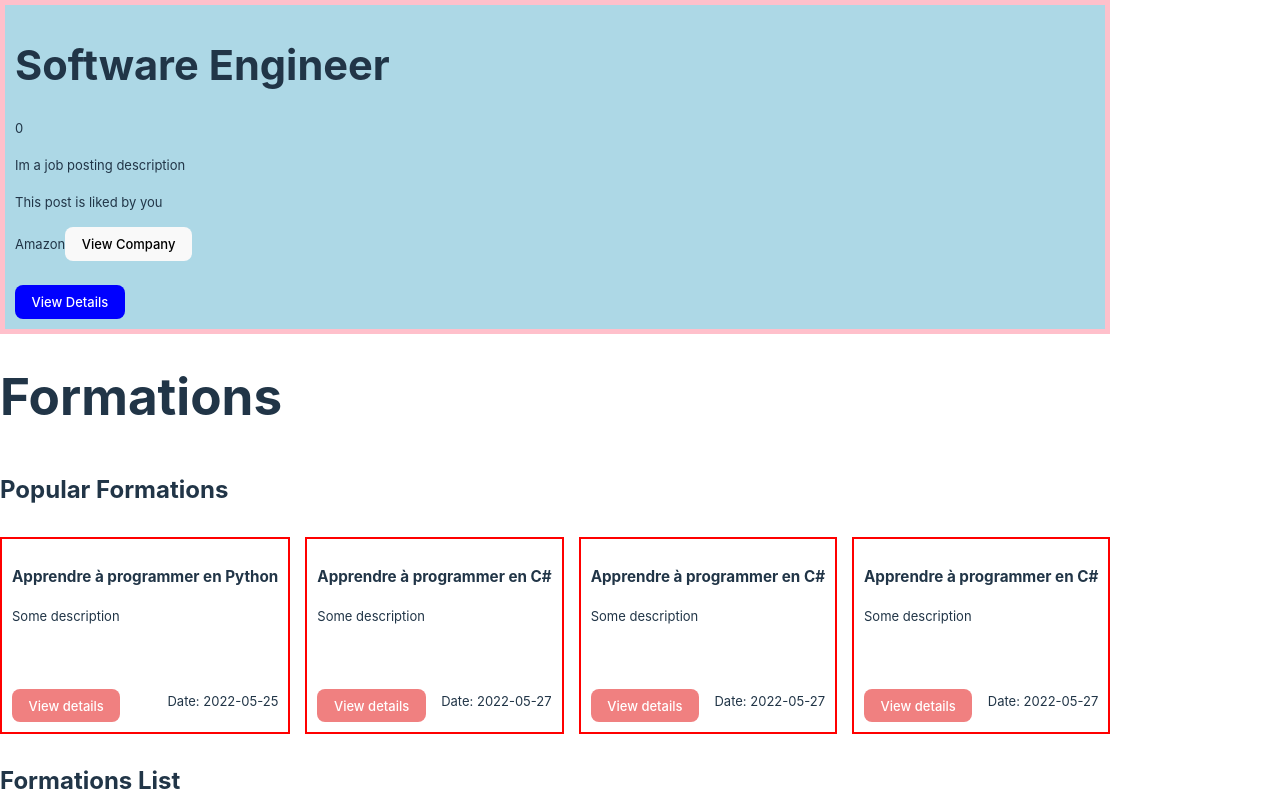
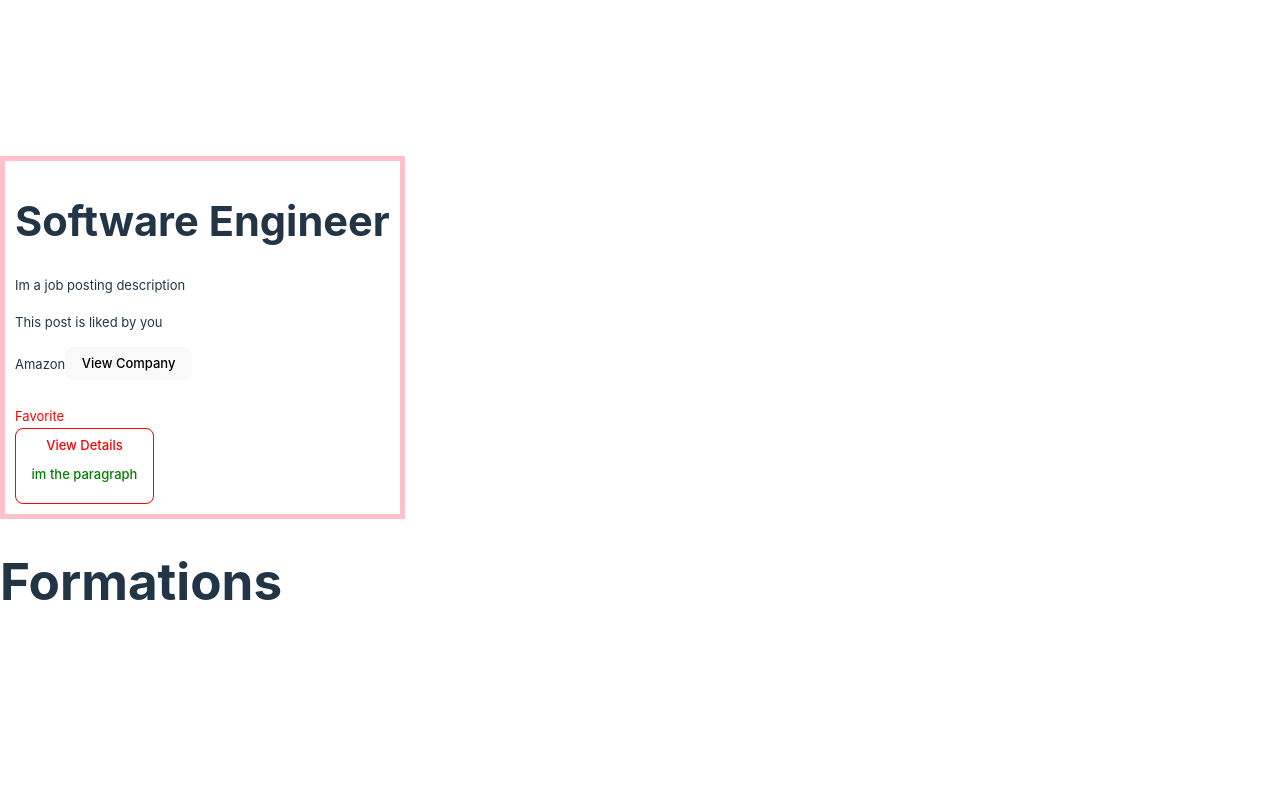
Before and after one commit to killuox/react-frame, a React (Vite) app: page / in a window 1280 px wide. Shown: the top 800 px of the page. Built offline with nearby package versions, Linux system fonts and the light colour scheme.

Commit message:
Fix css merge and add lodash

```diff
--- a/package.json
+++ b/package.json
@@ -10,10 +10,12 @@
   },
   "dependencies": {
     "@stitches/react": "^1.2.8",
+    "lodash": "^4.17.21",
     "react": "^18.2.0",
     "react-dom": "^18.2.0"
   },
   "devDependencies": {
+    "@types/lodash": "^4.14.186",
     "@types/node": "^18.11.4",
     "@types/react": "^18.0.17",
     "@types/react-dom": "^18.0.6",
--- a/src/App.tsx
+++ b/src/App.tsx
@@ -10,7 +10,7 @@ function App() {
                 title='Software Engineer'
                 description="Im a job posting description"
                 company="Amazon"
-                disableFavorite={true}
+                disableFavorite={false}
                 // renderer={NewJobPostingRenderer}
                 onCompanyClick={() => {
                     console.log('on company click');
@@ -19,17 +19,19 @@ function App() {
                     border: '5px solid pink',
                     '&:hover': {
                         backgroundColor: 'lightblue',
+                        "& p": {
+                            color: 'white'
+                        }
                     },
                     '.view-btn': {
-                        color: 'white',
+                        border: '1px solid red',
+                        backgroundColor: 'white',
                     },
                 }}
             />
             <div style={{ display: 'flex', flexDirection: "column" }}>
-
                 <h1>Formations</h1>
-                <Formations />
-
+                {/* <Formations />          */}
             </div>
         </div>
     );
--- a/src/components/JobPosting/features/favorite/withFavorite.tsx
+++ b/src/components/JobPosting/features/favorite/withFavorite.tsx
@@ -1,6 +1,7 @@
 import { ComponentType, useState } from 'react';
 import FavoriteRender from './FavoriteRender';
 import { JobPostingFavoriteType } from '../../types';
+import { mergeCss } from '../../../utils/css';
 
 export function withFavorite<T extends JobPostingFavoriteType>(Component: ComponentType<T>) {
     return (hocProps: T) => {
@@ -19,13 +20,11 @@ export function withFavorite<T extends JobPostingFavoriteType>(Component: Compon
             console.log('on Details click favorite');
         };
 
-        const css = {
-            ...hocProps.css,
-            '&:hover': {
-                backgroundColor: 'lightGreen',
-            },
-        };
+        const css= mergeCss({...hocProps.css}, {'&:hover': {
+            backgroundColor: 'lightblue'},
+        })
 
+        console.log(hocProps.css)
         const featureProps = {
             isFavorite,
             onFavoriteClick,
--- a/src/components/JobPosting/renderers/JobPostingRenderer.tsx
+++ b/src/components/JobPosting/renderers/JobPostingRenderer.tsx
@@ -8,10 +8,16 @@ const Wrapper = styled('div', {
     border: '1px solid red',
     '&:hover': {
         backgroundColor: 'lightgray',
+        "& p": {
+            color: 'red',
+        },
     },
     '.view-btn': {
         color: 'red',
         backgroundColor: 'blue',
+        "& p": {
+            color: 'green',
+        },
     },
 });
 
@@ -29,7 +35,7 @@ const JobPostingRenderer = (props: JobPostingRenderType) => {
     } = props;
 
     return (
-        <Wrapper css={{ ...css }}>
+        <Wrapper css={ css  }>
             <h1>{title}</h1>
             {viewCount && <p>View count: {viewCount}</p>}
             <p>{description}</p>
@@ -45,6 +51,7 @@ const JobPostingRenderer = (props: JobPostingRenderType) => {
             {favoriteDom}
             <button className="view-btn" onClick={onDetailsClick}>
                 View Details
+                <p>im the paragraph</p>
             </button>
         </Wrapper>
     );
--- /dev/null
+++ b/src/components/utils/css.ts
@@ -0,0 +1,7 @@
+// lodash import
+import type * as Stitches from '@stitches/react';
+import * as _ from 'lodash';
+
+export const mergeCss = (css: Stitches.CSS, newCss: Stitches.CSS) => {
+    return _.merge(css, newCss);
+}
--- a/src/config/component.ts
+++ b/src/config/component.ts
@@ -14,6 +14,10 @@ export const componentConfig = {
             {
                 name: 'like',
                 enabled: true,
+            },
+            {
+                name: 'share',
+                enabled: false,
             },
         ],
     },
```
Also changed, not shown: src/hooks/useFeatures.tsx (+4 -5 lines), 1 other file (tests, documents, lock files or other folders).
